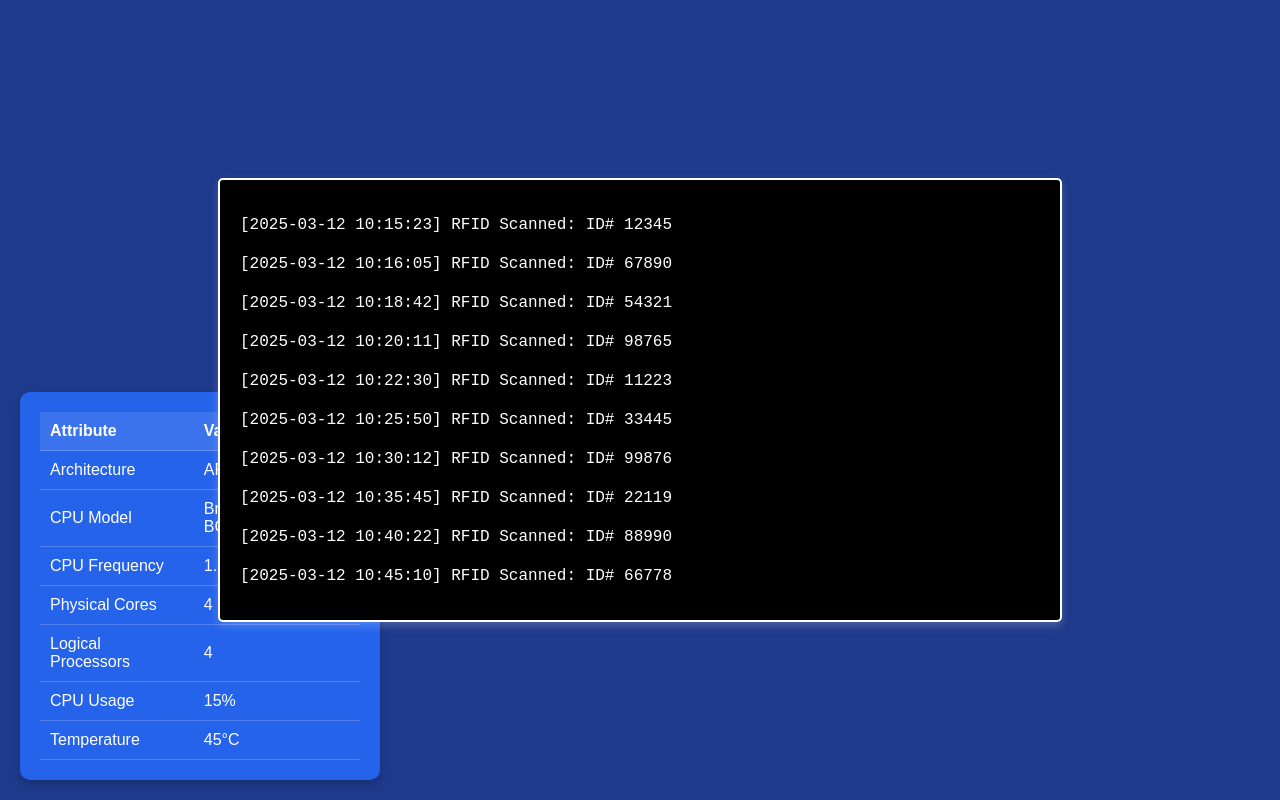
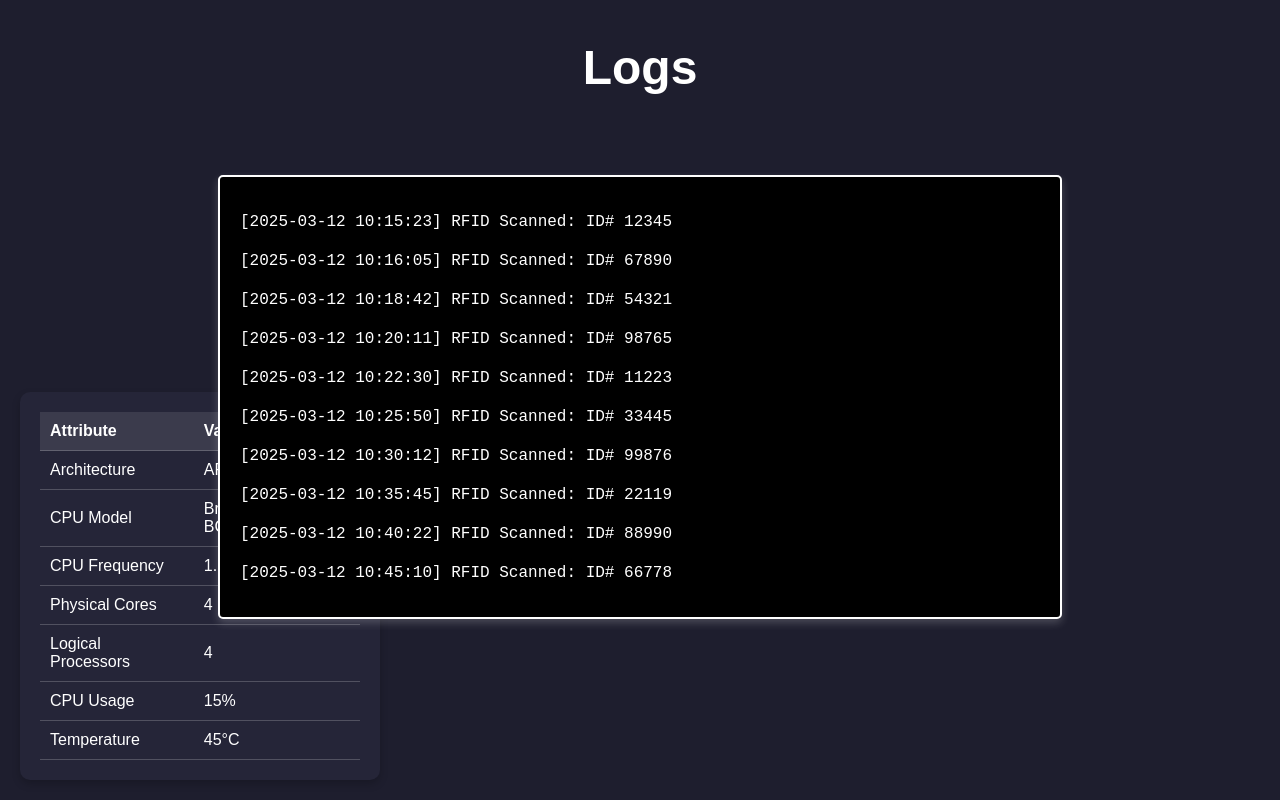
Before and after one commit to Error404-Devs/HS-Stage2, a Flask app: page / in a window 1280 px wide. Run offline with Flask 3, Linux system fonts and the light colour scheme; data that the repository does not hold is empty.

Commit message:
Themed the whole app

```diff
--- a/flask-app/app/templates/index.html
+++ b/flask-app/app/templates/index.html
@@ -7,7 +7,7 @@
     <style>
       body {
         font-family: Arial, sans-serif;
-        background-color: #1e3a8a;
+        background-color: #1e1e2e;
         color: #ffffff;
         text-align: center;
         margin: 0;
@@ -43,6 +43,7 @@
         display: flex;
         flex-direction: column;
         justify-content: flex-start;
+        margin-bottom: 100px;
       }
 
       .log-entry {
@@ -53,12 +54,17 @@
         position: fixed;
         bottom: 20px;
         left: 20px;
-        background: #2563eb;
+        background-color: #252538;
         padding: 20px;
         border-radius: 10px;
         box-shadow: 0px 4px 8px rgba(0, 0, 0, 0.2);
         width: 320px;
         text-align: left;
+      }
+
+      .title {
+        font-size: 3em;
+        margin-bottom: 0;
       }
 
       table {
@@ -79,6 +85,7 @@
     </style>
   </head>
   <body>
+    <h2 class="title">Logs</h2>
     <div class="container">
       <div class="terminal">
         <p class="log-entry">[2025-03-12 10:15:23] RFID Scanned: ID# 12345</p>
```
Also changed, not shown: flask-app/app/templates/login.html (+6 -2 lines), flask-app/app/templates/signup.html (+6 -2 lines).
